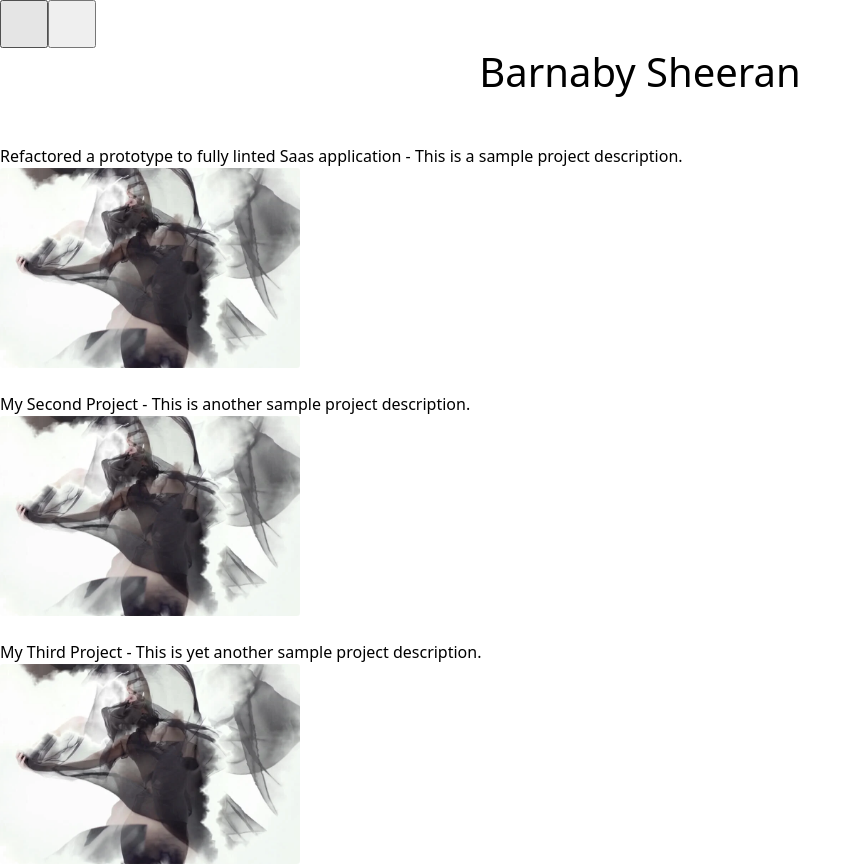
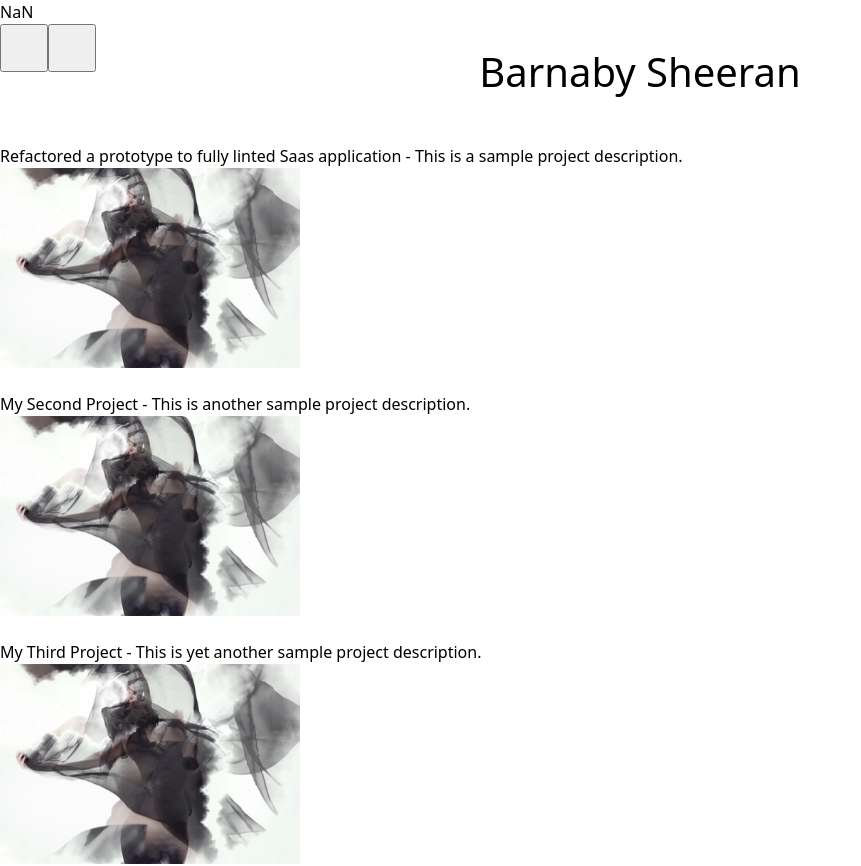
Before and after one commit to barnabysheeran/portfolio-barnaby-sheeran, a React (Vite) app: page / in a window 1280 px wide. Shown: the top 866 px of the page, without its empty margins (0-861 px from the left). Built offline with nearby package versions, Linux system fonts and the light colour scheme; a web font is replaced by a local one.

Commit message:
feat: remove animation styles and implement scroll progress feature; refactor UIOverlay to include ScrollProgress and ThemeSwitcher components

```diff
--- a/src/css/index.css
+++ b/src/css/index.css
@@ -3,7 +3,6 @@
 @import "./system/colours.css";
 @import "./system/font.css";
 @import "./system/breakpoints.css";
-@import "./system/animation.css";
 @import "./system/border.css";
 @import "./system/zindex.css";
 
--- a/src/css/system/animation.css
+++ /dev/null
@@ -1,5 +0,0 @@
-:root {
-    --duration-color-change: 0.4s;
-
-    --duration-loading-circle: 1.6s;
-}
--- /dev/null
+++ b/src/ts/hook/useScrollProgress.ts
@@ -0,0 +1,27 @@
+import { useState, useEffect } from 'react';
+
+export function useScrollProgress() {
+  const [scrollProgress, setScrollProgress] = useState(0);
+
+  useEffect(() => {
+    const updateScrollProgress = () => {
+      const scrollTop = window.scrollY;
+      const docHeight =
+        document.documentElement.scrollHeight - window.innerHeight;
+      const scrollPercent = scrollTop / docHeight;
+
+      setScrollProgress(Math.min(scrollPercent, 1)); // Clamp to 1
+    };
+
+    // Update on mount
+    updateScrollProgress();
+
+    // Add event listener
+    window.addEventListener('scroll', updateScrollProgress, { passive: true });
+
+    // Cleanup
+    return () => window.removeEventListener('scroll', updateScrollProgress);
+  }, []);
+
+  return scrollProgress; // Returns 0-1 (0% to 100%)
+}
--- a/src/ts/ui/overlay/UIOverlay.module.css
+++ b/src/ts/ui/overlay/UIOverlay.module.css
@@ -1,5 +1,5 @@
 .ui-overlay {
-    position: absolute;
+    position: fixed;
     top: 0;
     left: 0;
 
--- a/src/ts/ui/overlay/UIOverlay.tsx
+++ b/src/ts/ui/overlay/UIOverlay.tsx
@@ -1,24 +1,15 @@
-import { useUIStateStore } from '../../store/uiState/uiStateStore';
-
-import ButtonTheme from '../component/button/theme/ButtonTheme';
+import ScrollProgress from './scroll/ScrollProgress';
+import ThemeSwitcher from './theme/ThemeSwitcher';
 
 import styles from './UIOverlay.module.css';
 
 export default function UIOverlay() {
-  const { theme, setTheme } = useUIStateStore();
+  // ____________________________________________________________________ Render
 
   return (
     <div className={styles['ui-overlay']}>
-      <ButtonTheme
-        theme="light"
-        isActive={theme === 'light'}
-        onClick={() => setTheme('light')}
-      />
-      <ButtonTheme
-        theme="dark"
-        isActive={theme === 'dark'}
-        onClick={() => setTheme('dark')}
-      />
+      <ScrollProgress />
+      <ThemeSwitcher />
     </div>
   );
 }
--- /dev/null
+++ b/src/ts/ui/overlay/scroll/ScrollProgress.module.css
@@ -0,0 +1 @@
+.scroll-progress {}
--- /dev/null
+++ b/src/ts/ui/overlay/scroll/ScrollProgress.tsx
@@ -0,0 +1,13 @@
+import { useScrollProgress } from '../../../hook/useScrollProgress';
+
+import styles from './ScrollProgress.module.css';
+
+export default function ScrollProgress() {
+  // _____________________________________________________________________ State
+
+  const progress = useScrollProgress();
+
+  // ____________________________________________________________________ Render
+
+  return <div className={styles['scroll-progress']}>{progress}</div>;
+}
--- /dev/null
+++ b/src/ts/ui/overlay/theme/ThemeSwitcher.module.css
@@ -0,0 +1,2 @@
+.theme-switcher {
+}
--- /dev/null
+++ b/src/ts/ui/overlay/theme/ThemeSwitcher.tsx
@@ -0,0 +1,28 @@
+import { useUIStateStore } from '../../../store/uiState/uiStateStore';
+
+import ButtonTheme from '../../component/button/theme/ButtonTheme';
+
+import styles from './ThemeSwitcher.module.css';
+
+export default function ThemeSwitcher() {
+  // _____________________________________________________________________ State
+
+  const { theme, setTheme } = useUIStateStore();
+
+  // ____________________________________________________________________ Render
+
+  return (
+    <div className={styles['theme-switcher']}>
+      <ButtonTheme
+        theme="light"
+        isActive={theme === 'light'}
+        onClick={() => setTheme('light')}
+      />
+      <ButtonTheme
+        theme="dark"
+        isActive={theme === 'dark'}
+        onClick={() => setTheme('dark')}
+      />
+    </div>
+  );
+}
```
